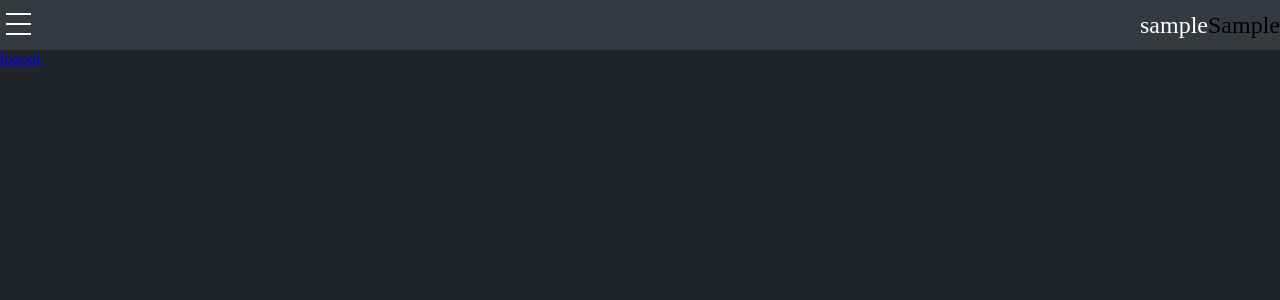
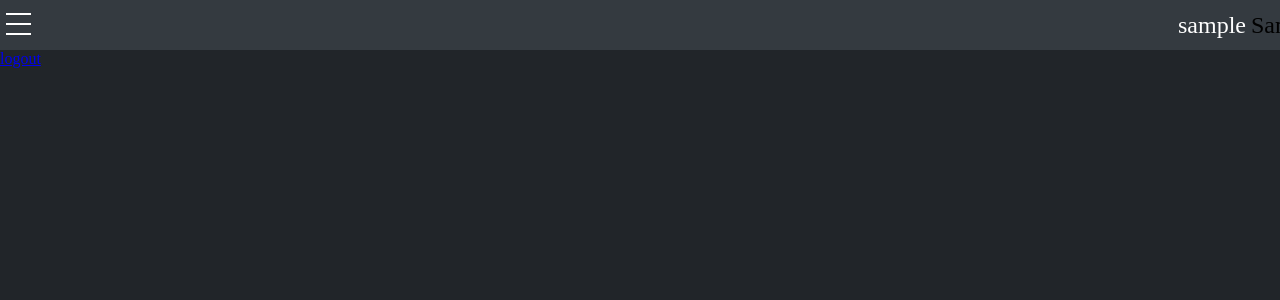
Before and after one commit to urban-mandal/todoApp, a Flask app: template templates/home.html in a window 1280 px wide. Shown: the top 300 px of the page. Run offline with Flask 3, Linux system fonts and the light colour scheme; the template is opened without the code that fills it: most values are stand-ins (such as "Sample title", 1, 10 or a date in 2020).

Commit message:
design update

```diff
--- a/static/homepage.css
+++ b/static/homepage.css
@@ -24,6 +24,7 @@
 
 #username {
   color: white;
+  margin-right: 5px;
 }
 
 #profilePic {
@@ -32,6 +33,7 @@
   height: 24px;
   width: 24px;
   border-radius: 1px solid black;
+  margin-right: 5px;
 }
 
 .threeLines {
--- a/templates/home.html
+++ b/templates/home.html
@@ -22,7 +22,7 @@
       </button>
       <div id="profile">
         <span id="username"> {{ username }} </span>
-        <div id="progilePic">{{first_two_chars}}</div>
+        <div id="profilePic">{{first_two_chars}}</div>
       </div>
     </div>
     <a href="/logout">logout</a>
```
